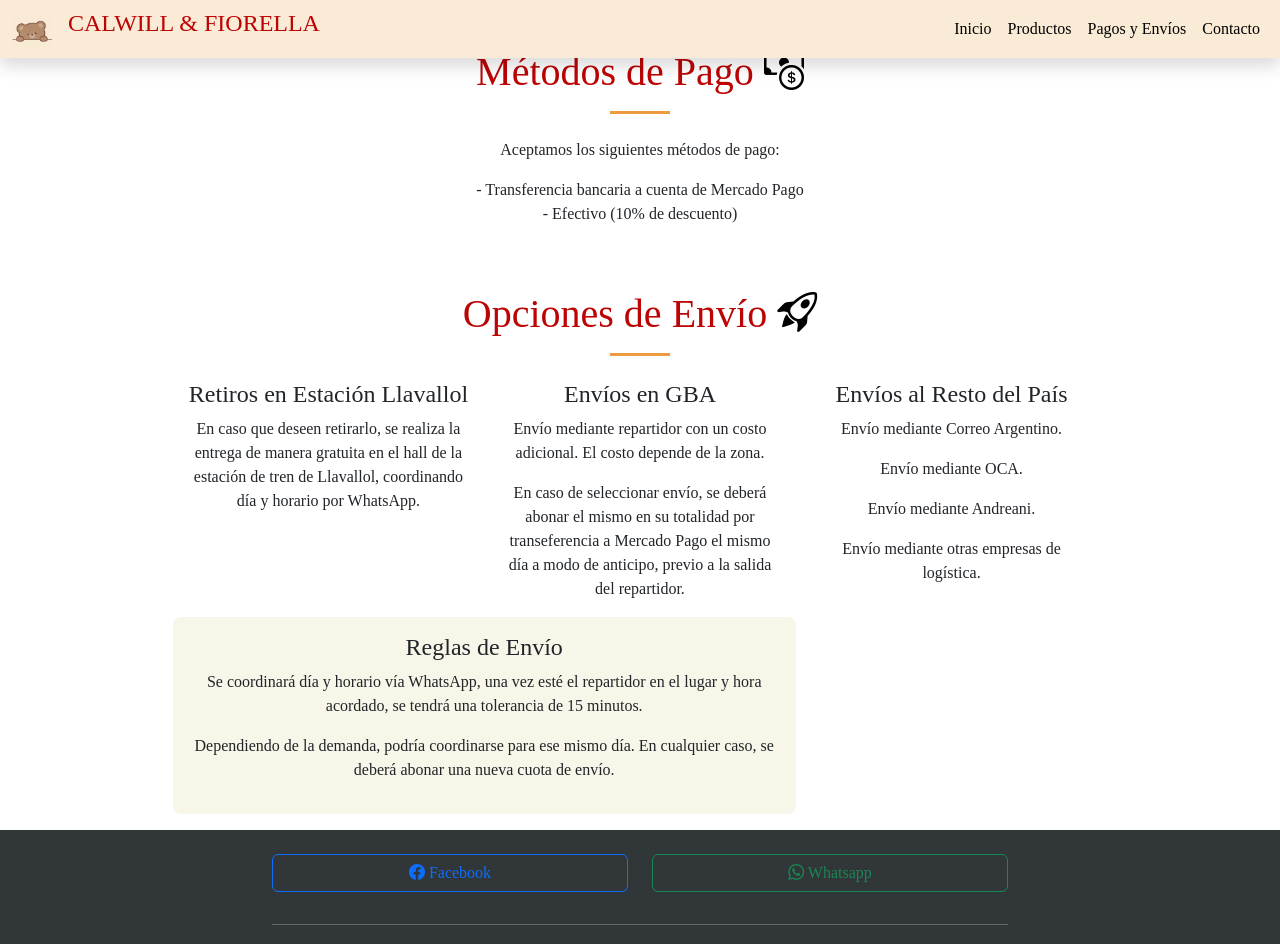
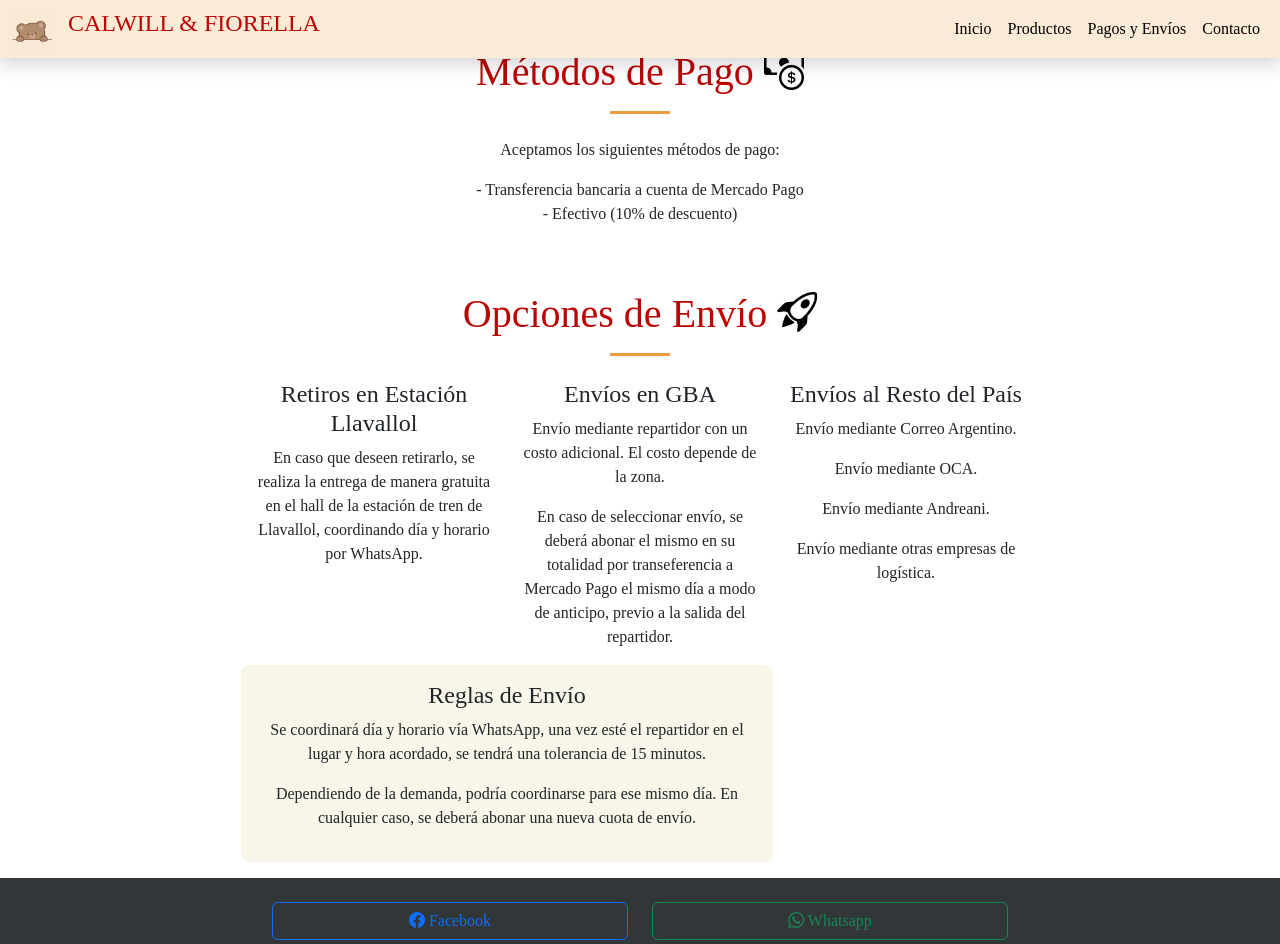
Before and after one commit to blackanvilsoftworks/CalwillYFiorella_react, a React (Vite) app: page /pagos_envios in a window 1280 px wide. Shown: the top 944 px of the page. Built offline with nearby package versions, Linux system fonts and the light colour scheme.

Commit message:
Se adecúa el componente Payment/Shipping para el uso de .scss

```diff
--- a/src/components/conditions/Payments.jsx
+++ b/src/components/conditions/Payments.jsx
@@ -1,4 +1,4 @@
-// import './PayMethods.css';
+// import './PayMethods.scss';
 
 const Payments = () => {
     return (
--- a/src/components/conditions/Shipping.css
+++ /dev/null
@@ -1,7 +0,0 @@
-:root {
-    --secondary-background-color: rgb(248, 246, 233);
-}
-
-.shipping_rules_container{
-    background-color: var(--secondary-background-color);
-}
--- a/src/components/conditions/Shipping.jsx
+++ b/src/components/conditions/Shipping.jsx
@@ -1,8 +1,8 @@
-import './Shipping.css';
+import './Shipping.scss';
 
 const Shipping = () => {
     return (
-        <div id="shipping_container" className="cointainer pt-5 text-center">
+        <div id="shipping_container" className="container pt-5 text-center">
             <div className="row justify-content-center">
                 <div className="col-12 col-md-10">
                     <div className="row mx-3 mx-sm-5 px-3">
--- /dev/null
+++ b/src/components/conditions/Shipping.scss
@@ -0,0 +1,5 @@
+@use '../../styles/global/variables' as *;
+
+.shipping_rules_container{
+    background-color: $secondary-background-color;
+}
```
Also changed, not shown: src/components/conditions/Payments.scss (renamed from src/components/conditions/PayMethods.css).
